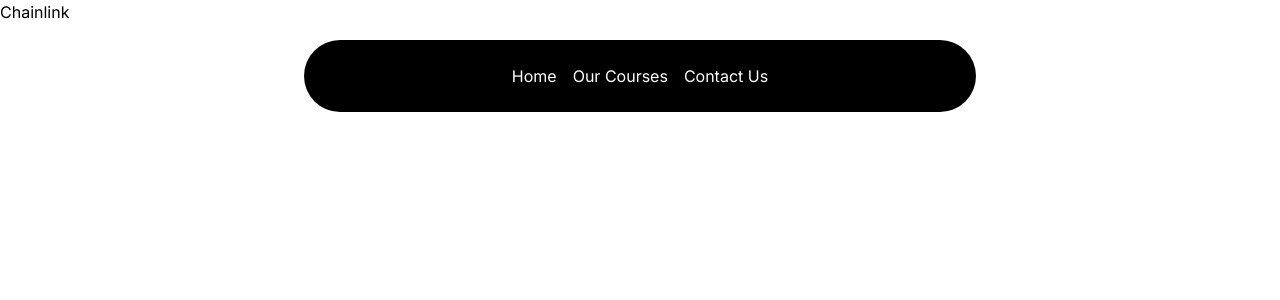
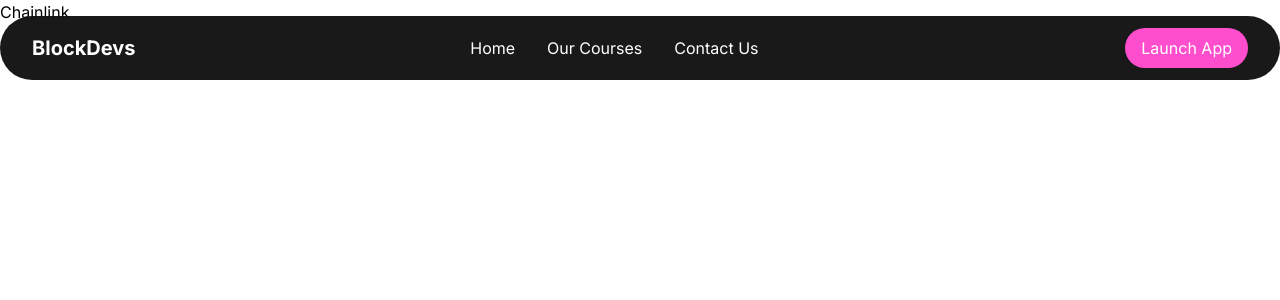
Before and after one commit to ayushsingh82/BlockDevs, a Next.js app: page /chainlink in a window 1280 px wide. Shown: the top 300 px of the page. Built offline with nearby package versions, Linux system fonts and the light colour scheme.

Commit message:
Navbar done

```diff
--- a/package.json
+++ b/package.json
@@ -9,6 +9,8 @@
     "lint": "next lint"
   },
   "dependencies": {
+    "@nextui-org/navbar": "^2.0.30",
+    "@nextui-org/react": "^2.3.6",
     "clsx": "^2.1.1",
     "framer-motion": "^11.2.2",
     "next": "14.2.3",
--- a/src/app/layout.tsx
+++ b/src/app/layout.tsx
@@ -1,12 +1,12 @@
 import type { Metadata } from "next";
 import { Inter } from "next/font/google";
 import "./globals.css";
-import Navbar from "@/components/Navbar";
+import Navbar from "../components/Navbar/Navbar";
 
 const inter = Inter({ subsets: ["latin"] });
 
 export const metadata: Metadata = {
-  title: "Create Next App",
+  title: "BlockDevs",
   description: "Generated by create next app",
 };
 
@@ -17,12 +17,12 @@ export default function RootLayout({
 }>) {
   return (
     <html lang="en" className="dark">
-    <body className={inter.className}>
-      <div className="relative w-full flex item-center justify-center">
-      <Navbar/>
-      </div>
-      {children}
+      <body className={inter.className}>
+        <div className="relative w-full flex item-center justify-center">
+          <Navbar />
+        </div>
+        {children}
       </body>
-  </html>
+    </html>
   );
 }
--- /dev/null
+++ b/src/components/Hero/HeroSection.tsx
@@ -0,0 +1,54 @@
+import Link from "next/link";
+import { Spotlight } from "../ui/Spotlight";
+// import { Button } from "./ui/moving-border"
+
+const HeroSection = () => {
+  return (
+    <div
+      className="h-auto md:h-[40rem] w-full rounded-md
+    flex flex-col items-center justify-center relative overflow-hidden mx-auto py-10 md:py-0"
+    >
+      <Spotlight
+        className="-top-40 left-0 md:left-60 md:-top-20"
+        fill="white"
+      />
+      <div className="p-4 relative z-10 w-full text-center">
+        <h1
+          className="mt-20 md:mt-0 text-4xl md:text-7xl font-bold bg-clip-text
+        text-transparent bg-gradient-to-b from-neutral-50 to-neutral-400"
+        >
+          Master the art of Blockchain
+        </h1>
+        <p
+          className="mt-4 font-normal text-base md:text-lg
+        text-neutral-300 max-w-lg mx-auto"
+        >
+          Dive into our comprehensive blockchain courses and transform your
+          blockchain journey today.Whether you are beginner or looking to refine
+          your skills ,join us to unlock your true potential
+        </p>
+        {/* <div className="mt-4">
+             <Link href={"/courses"}>
+                <Button
+                borderRadius="1.75rem"
+                className="bg-white dark:bg-black text-black dark:text-white
+                border-neutral-200 dark:border-slate-800">
+                Explore Courses
+                </Button>
+             </Link>
+        </div> */}
+
+        <div className="mt-4">
+          <button className="p-[3px] relative">
+            <div className="absolute inset-0 bg-gradient-to-r from-indigo-500 to-purple-500 rounded-lg" />
+            <div className="px-8 py-2  bg-black rounded-[6px]  relative group transition duration-200 text-white hover:bg-transparent">
+              Explore
+            </div>
+          </button>
+        </div>
+      </div>
+    </div>
+  );
+};
+
+export default HeroSection;
--- a/src/components/HeroSection.tsx
+++ /dev/null
@@ -1,49 +0,0 @@
-import Link from "next/link"
-import { Spotlight } from "./ui/Spotlight"
-// import { Button } from "./ui/moving-border"
-
-const HeroSection = () => {
-  return (
-    <div
-    className="h-auto md:h-[40rem] w-full rounded-md
-    flex flex-col items-center justify-center relative overflow-hidden mx-auto py-10 md:py-0">
-         <Spotlight
-        className="-top-40 left-0 md:left-60 md:-top-20"
-        fill="white"
-      />
-     <div className="p-4 relative z-10 w-full text-center">
-        <h1 className="mt-20 md:mt-0 text-4xl md:text-7xl font-bold bg-clip-text
-        text-transparent bg-gradient-to-b from-neutral-50 to-neutral-400">
-            Master the art of Blockchain</h1>
-        <p className="mt-4 font-normal text-base md:text-lg
-        text-neutral-300 max-w-lg mx-auto">
-            Dive into our comprehensive blockchain courses and transform your
-            blockchain journey today.Whether you are beginner or looking to refine your
-            skills ,join us to unlock your true potential
-        </p>
-        {/* <div className="mt-4">
-             <Link href={"/courses"}>
-                <Button
-                borderRadius="1.75rem"
-                className="bg-white dark:bg-black text-black dark:text-white
-                border-neutral-200 dark:border-slate-800">
-                Explore Courses
-                </Button>
-             </Link>
-        </div> */}
-
-        <div className="mt-4">
-        <button className="p-[3px] relative">
-      <div className="absolute inset-0 bg-gradient-to-r from-indigo-500 to-purple-500 rounded-lg" />
-     <div className="px-8 py-2  bg-black rounded-[6px]  relative group transition duration-200 text-white hover:bg-transparent">
-   Explore
-     </div>
-   </button>
-        </div>
-
-         </div>
-    </div>
-  )
-}
-
-export default HeroSection
--- a/src/components/Navbar.tsx
+++ /dev/null
@@ -1,41 +0,0 @@
-'use client'
-import React, { useState } from "react";
-import { HoveredLink, Menu, MenuItem, ProductItem } from "./ui/navbar-menu";
-import { cn } from "@/utils/cn";
-import Link from "next/link"
-
-
-function Navbar({ className }: { className?: string }) {
-
-  const [active, setActive] = useState<string | null>(null);
-  return (
-    <div
-      className={cn("fixed top-10 inset-x-0 max-w-2xl mx-auto z-50", className)}>
-      <Menu setActive={setActive}>
-        <Link href={"/"}>
-          <MenuItem setActive={setActive} active={active}
-            item="Home">
-
-          </MenuItem>
-        </Link>
-
-        <MenuItem setActive={setActive} active={active} item="Our Courses">
-          <div className="flex flex-col space-y-4 text-sm">
-            <HoveredLink href="/courses">All Courses</HoveredLink>
-            <HoveredLink href="/courses">Basic  theory</HoveredLink>
-            <HoveredLink href="/courses">Advanced Composition</HoveredLink>
-            <HoveredLink href="/courses"> Production</HoveredLink>
-          </div>
-        </MenuItem>
-
-        <Link href={"/contact"}>
-          <MenuItem setActive={setActive} active={active} item="Contact Us">
-
-          </MenuItem>
-        </Link>
-      </Menu>
-    </div>
-  )
-}
-
-export default Navbar
--- /dev/null
+++ b/src/components/Navbar/Navbar.tsx
@@ -0,0 +1,90 @@
+"use client";
+import React, { useState, useEffect } from "react";
+import { cn } from "@/utils/cn";
+import Link from "next/link";
+import { HoveredLink, Menu, MenuItem } from "../ui/navbar-menu";
+
+type NavbarProps = {
+  className?: string;
+};
+
+const Navbar: React.FC<NavbarProps> = ({ className }) => {
+  const [active, setActive] = useState<string | null>(null);
+  const [hidden, setHidden] = useState(false);
+
+  useEffect(() => {
+    let lastScrollY = window.scrollY;
+
+    const handleScroll = () => {
+      if (window.scrollY > lastScrollY) {
+        setHidden(true);
+      } else {
+        setHidden(false);
+      }
+      lastScrollY = window.scrollY;
+    };
+
+    window.addEventListener("scroll", handleScroll);
+    return () => window.removeEventListener("scroll", handleScroll);
+  }, []);
+
+  const handleMenuHover = (item: string | null) => {
+    setActive(item);
+  };
+
+  return (
+    <div
+      className={cn(
+        "fixed top-4 left-1/2 transform -translate-x-1/2 z-50 transition-transform duration-300 bg-black bg-opacity-90 backdrop-blur-lg rounded-full py-3 px-8 w-full max-w-7xl mx-auto",
+        hidden ? "-translate-y-full" : "translate-y-0",
+        className
+      )}
+    >
+      <div className="flex justify-between items-center w-full text-white">
+        {/* Left section: BlockDevs */}
+        <Link href="/" className="text-xl font-bold ">
+          BlockDevs
+        </Link>
+
+        {/* Center section: Menu items */}
+        <div className="flex justify-center items-center space-x-8">
+          <Link href="/" className="hover:text-gray-400 transition-colors">
+            Home
+          </Link>
+
+          {/* MenuItem with dropdown */}
+          <MenuItem
+            setActive={handleMenuHover}
+            active={active}
+            item="Our Courses"
+          >
+            <div className="flex flex-col space-y-4 text-sm">
+              <HoveredLink href="/courses">All Courses</HoveredLink>
+              <HoveredLink href="/courses">Basic theory</HoveredLink>
+              <HoveredLink href="/courses">Advanced Composition</HoveredLink>
+              <HoveredLink href="/courses">Production</HoveredLink>
+            </div>
+          </MenuItem>
+
+          <Link
+            href="/contact"
+            className="hover:text-gray-400 transition-colors"
+          >
+            Contact Us
+          </Link>
+        </div>
+
+        {/* Right section: Language selector and button */}
+        <div className="flex items-center space-x-4 ml-8">
+          <Link href="/launch-app">
+            <button className="bg-custom-pink text-white px-4 py-2 rounded-full">
+              Launch App
+            </button>
+          </Link>
+        </div>
+      </div>
+    </div>
+  );
+};
+
+export default Navbar;
--- a/tailwind.config.ts
+++ b/tailwind.config.ts
@@ -23,6 +23,9 @@ const config = {
   darkMode: "class",
   theme: {
     extend: {
+      colors: {
+        "custom-pink": "#FF4ECD",
+      },
       animation: {
         spotlight: "spotlight 2s ease .75s 1 forwards",
       },
```
Also changed, not shown: src/app/page.tsx (+6 -4 lines), 2 other files (tests, documents, lock files or other folders).
